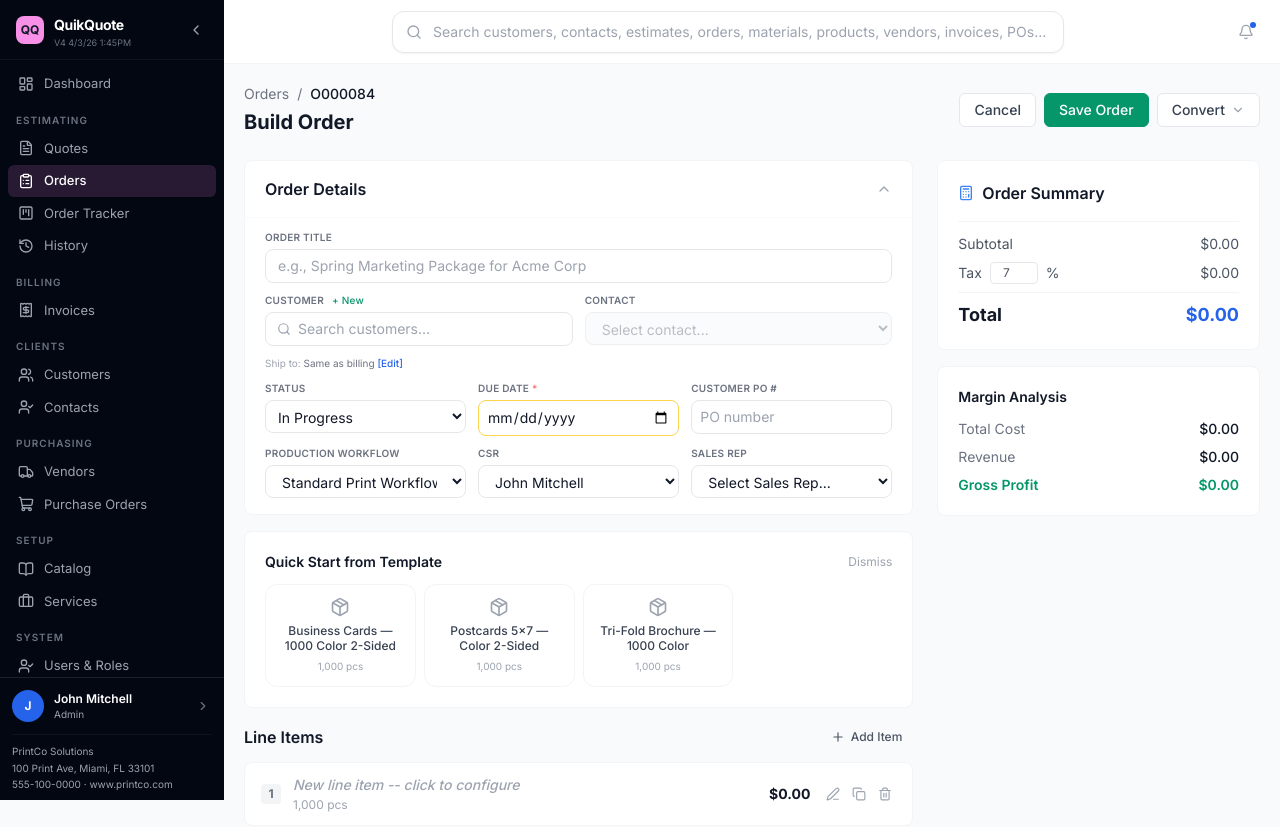
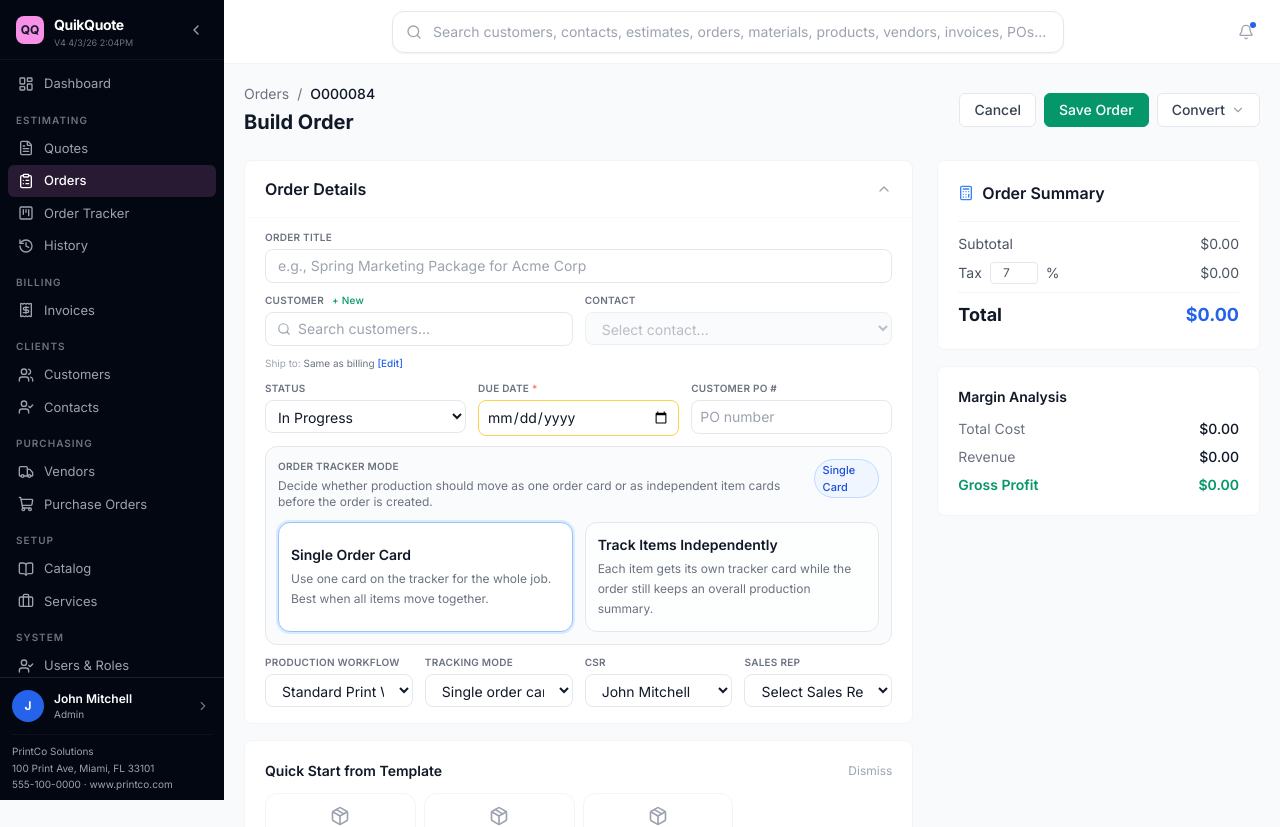
Before and after one commit to jorfdz/QuickQuote, a React (Vite) app: page /orders/new in a window 1280 px wide. Shown: the top 827 px of the page. Built offline with nearby package versions, Linux system fonts and the light colour scheme.

Commit message:
Tracking Mode

```diff
--- a/src/pages/Orders/NewOrder.tsx
+++ b/src/pages/Orders/NewOrder.tsx
@@ -8,7 +8,7 @@ import {
 import { useStore } from '../../store';
 import { usePricingStore } from '../../store/pricingStore';
 import { Button, Textarea, Card, Badge, Modal } from '../../components/ui';
-import type { Order, OrderItem } from '../../types';
+import type { Order, OrderItem, OrderTrackingMode } from '../../types';
 import { formatCurrency } from '../../data/mockData';
 import { nanoid } from '../../utils/nanoid';
 import {
@@ -71,6 +71,7 @@ export const NewOrder: React.FC = () => {
     taxRate: (effectiveBase as any)?.taxRate ?? 7,
     dueDate: '',
     workflowId: workflows[0]?.id || '',
+    trackingMode: ((cloneBase as Order | null)?.trackingMode || 'order') as OrderTrackingMode,
     poNumber: '',
     csrId: (effectiveBase as any)?.csrId || currentUser.id,
     salesId: (effectiveBase as any)?.salesId || '',
@@ -246,35 +247,7 @@ export const NewOrder: React.FC = () => {
   // ── Save ──────────────────────────────────────────────────────────────
   const handleSave = async (andCreateInvoice = false) => {
     setSaving(true);
-    const number = orderNumber;
-    const selectedWorkflow = workflows.find(w => w.id === form.workflowId);
-
-    const order: Order = {
-      id: nanoid(),
-      number,
-      status: form.status,
-      quoteId: sourceQuote?.id,
-      quoteNumber: sourceQuote?.number,
-      customerId: form.customerId || undefined,
-      customerName: selectedCustomer?.name,
-      contactId: form.contactId || undefined,
-      title: form.title || `Order ${number}`,
-      lineItems,
-      subtotal,
-      taxRate: form.taxRate,
-      taxAmount,
-      total,
-      dueDate: form.dueDate || undefined,
-      workflowId: form.workflowId || undefined,
-      currentStageId: selectedWorkflow?.stages[0]?.id,
-      csrId: form.csrId || undefined,
-      salesId: form.salesId || undefined,
-      notes: form.notes || undefined,
-      internalNotes: form.internalNotes || undefined,
-      poNumber: form.poNumber || undefined,
-      createdAt: new Date().toISOString(),
-      updatedAt: new Date().toISOString(),
-    };
+    const order = buildOrderPayload();
     addOrder(order);
 
     // If converting to invoice as well
@@ -309,6 +282,46 @@ export const NewOrder: React.FC = () => {
     await new Promise(r => setTimeout(r, 300));
     setSaving(false);
     navigate(`/orders/${order.id}`);
+  };
+
+  const buildOrderPayload = (customId?: string, customNumber?: string): Order => {
+    const selectedWorkflow = workflows.find(w => w.id === form.workflowId);
+    const stageId = selectedWorkflow?.stages[0]?.id;
+    const id = customId || nanoid();
+    const number = customNumber || orderNumber;
+    const trackingMode = form.trackingMode || 'order';
+    const nextLineItems = lineItems.map((lineItem) => ({
+      ...lineItem,
+      workflowStageId: trackingMode === 'order' ? stageId : (lineItem.workflowStageId || stageId),
+    }));
+
+    return {
+      id,
+      number,
+      status: form.status,
+      quoteId: sourceQuote?.id,
+      quoteNumber: sourceQuote?.number,
+      customerId: form.customerId || undefined,
+      customerName: selectedCustomer?.name,
+      contactId: form.contactId || undefined,
+      title: form.title || `Order ${number}`,
+      lineItems: nextLineItems,
+      subtotal,
+      taxRate: form.taxRate,
+      taxAmount,
+      total,
+      dueDate: form.dueDate || undefined,
+      workflowId: form.workflowId || undefined,
+      currentStageId: stageId,
+      trackingMode,
+      csrId: form.csrId || undefined,
+      salesId: form.salesId || undefined,
+      notes: form.notes || undefined,
+      internalNotes: form.internalNotes || undefined,
+      poNumber: form.poNumber || undefined,
+      createdAt: new Date().toISOString(),
+      updatedAt: new Date().toISOString(),
+    };
   };
 
   // ── Filtered templates for sidebar ────────────────────────────────────
@@ -405,12 +418,12 @@ export const NewOrder: React.FC = () => {
                   <FileText className="w-3.5 h-3.5 text-gray-400" />
                   Create Invoice
                 </button>
-                <button onClick={async () => { setShowConvertDropdown(false); setSaving(true); const savedId = nanoid(); addOrder({ id: savedId, number: orderNumber, status: form.status, quoteId: sourceQuote?.id, quoteNumber: sourceQuote?.number, customerId: form.customerId || undefined, customerName: selectedCustomer?.name, contactId: form.contactId || undefined, title: form.title || `Order ${orderNumber}`, lineItems, subtotal, taxRate: form.taxRate, taxAmount, total, dueDate: form.dueDate || undefined, workflowId: form.workflowId || undefined, csrId: form.csrId || undefined, salesId: form.salesId || undefined, notes: form.notes || undefined, internalNotes: form.internalNotes || undefined, poNumber: form.poNumber || undefined, createdAt: new Date().toISOString(), updatedAt: new Date().toISOString() }); await new Promise(r => setTimeout(r, 150)); navigate(`/quotes/new?cloneId=${savedId}&source=order`); }}
+                <button onClick={async () => { setShowConvertDropdown(false); setSaving(true); const savedId = nanoid(); addOrder(buildOrderPayload(savedId, orderNumber)); await new Promise(r => setTimeout(r, 150)); navigate(`/quotes/new?cloneId=${savedId}&source=order`); }}
                   className="w-full text-left px-4 py-2.5 text-sm text-gray-700 hover:bg-gray-50 transition-colors flex items-center gap-2 border-t border-gray-100">
                   <Copy className="w-3.5 h-3.5 text-gray-400" />
                   Clone as New Quote
                 </button>
-                <button onClick={async () => { setShowConvertDropdown(false); setSaving(true); const savedId = nanoid(); addOrder({ id: savedId, number: orderNumber, status: form.status, quoteId: sourceQuote?.id, quoteNumber: sourceQuote?.number, customerId: form.customerId || undefined, customerName: selectedCustomer?.name, contactId: form.contactId || undefined, title: form.title || `Order ${orderNumber}`, lineItems, subtotal, taxRate: form.taxRate, taxAmount, total, dueDate: form.dueDate || undefined, workflowId: form.workflowId || undefined, csrId: form.csrId || undefined, salesId: form.salesId || undefined, notes: form.notes || undefined, internalNotes: form.internalNotes || undefined, poNumber: form.poNumber || undefined, createdAt: new Date().toISOString(), updatedAt: new Date().toISOString() }); await new Promise(r => setTimeout(r, 150)); navigate(`/orders/new?cloneOrderId=${savedId}`); }}
+                <button onClick={async () => { setShowConvertDropdown(false); setSaving(true); const savedId = nanoid(); addOrder(buildOrderPayload(savedId, orderNumber)); await new Promise(r => setTimeout(r, 150)); navigate(`/orders/new?cloneOrderId=${savedId}`); }}
                   className="w-full text-left px-4 py-2.5 text-sm text-gray-700 hover:bg-gray-50 transition-colors flex items-center gap-2 border-t border-gray-100">
                   <Copy className="w-3.5 h-3.5 text-gray-400" />
                   Clone as New Order
@@ -580,13 +593,63 @@ export const NewOrder: React.FC = () => {
                   </div>
                 </div>
 
-                {/* Line 4: Workflow, CSR, Sales Rep */}
-                <div className="grid grid-cols-3 gap-3">
+                <div className="rounded-xl border border-gray-200 bg-slate-50/70 p-3">
+                  <div className="flex items-start justify-between gap-4">
+                    <div>
+                      <label className="block text-[10px] font-semibold text-gray-500 uppercase tracking-wide mb-1">Order Tracker Mode</label>
+                      <p className="text-xs text-gray-500">
+                        Decide whether production should move as one order card or as independent item cards before the order is created.
+                      </p>
+                    </div>
+                    <Badge color="blue">{form.trackingMode === 'order' ? 'Single card' : 'Per item'}</Badge>
+                  </div>
+                  <div className="mt-3 grid grid-cols-2 gap-3">
+                    {[
+                      {
+                        value: 'order' as const,
+                        title: 'Single Order Card',
+                        description: 'Use one card on the tracker for the whole job. Best when all items move together.',
+                      },
+                      {
+                        value: 'item' as const,
+                        title: 'Track Items Independently',
+                        description: 'Each item gets its own tracker card while the order still keeps an overall production summary.',
+                      },
+                    ].map((option) => {
+                      const selected = form.trackingMode === option.value;
+                      return (
+                        <button
+                          key={option.value}
+                          type="button"
+                          onClick={() => setForm((current) => ({ ...current, trackingMode: option.value }))}
+                          className={`rounded-xl border p-3 text-left transition-all ${selected ? 'border-blue-300 bg-white shadow-sm ring-2 ring-blue-100' : 'border-gray-200 bg-white/70 hover:border-gray-300'}`}
+                        >
+                          <div className="text-sm font-semibold text-gray-900">{option.title}</div>
+                          <p className="mt-1 text-xs leading-5 text-gray-500">{option.description}</p>
+                        </button>
+                      );
+                    })}
+                  </div>
+                </div>
+
+                {/* Line 4: Workflow, Tracking Mode, CSR, Sales Rep */}
+                <div className="grid grid-cols-4 gap-3">
                   <div>
                     <label className="block text-[10px] font-semibold text-gray-500 uppercase tracking-wide mb-1">Production Workflow</label>
                     <select value={form.workflowId} onChange={e => setForm(f => ({ ...f, workflowId: e.target.value }))}
                       className="w-full px-3 py-1.5 text-sm bg-white border border-gray-200 rounded-lg focus:outline-none focus:ring-2 focus:ring-blue-500">
                       {workflows.map(w => <option key={w.id} value={w.id}>{w.name}</option>)}
+                    </select>
+                  </div>
+                  <div>
+                    <label className="block text-[10px] font-semibold text-gray-500 uppercase tracking-wide mb-1">Tracking Mode</label>
+                    <select
+                      value={form.trackingMode}
+                      onChange={e => setForm(f => ({ ...f, trackingMode: e.target.value as OrderTrackingMode }))}
+                      className="w-full px-3 py-1.5 text-sm bg-white border border-gray-200 rounded-lg focus:outline-none focus:ring-2 focus:ring-blue-500"
+                    >
+                      <option value="order">Single order card</option>
+                      <option value="item">Track items independently</option>
                     </select>
                   </div>
                   <div>
--- a/src/version.ts
+++ b/src/version.ts
@@ -1,3 +1,3 @@
 // AUTO-GENERATED — do not edit manually. Updated by build process.
 export const APP_VERSION = 'V4';
-export const BUILD_TIMESTAMP = '4/3/26 1:45PM';
+export const BUILD_TIMESTAMP = '4/3/26 2:04PM';
```
